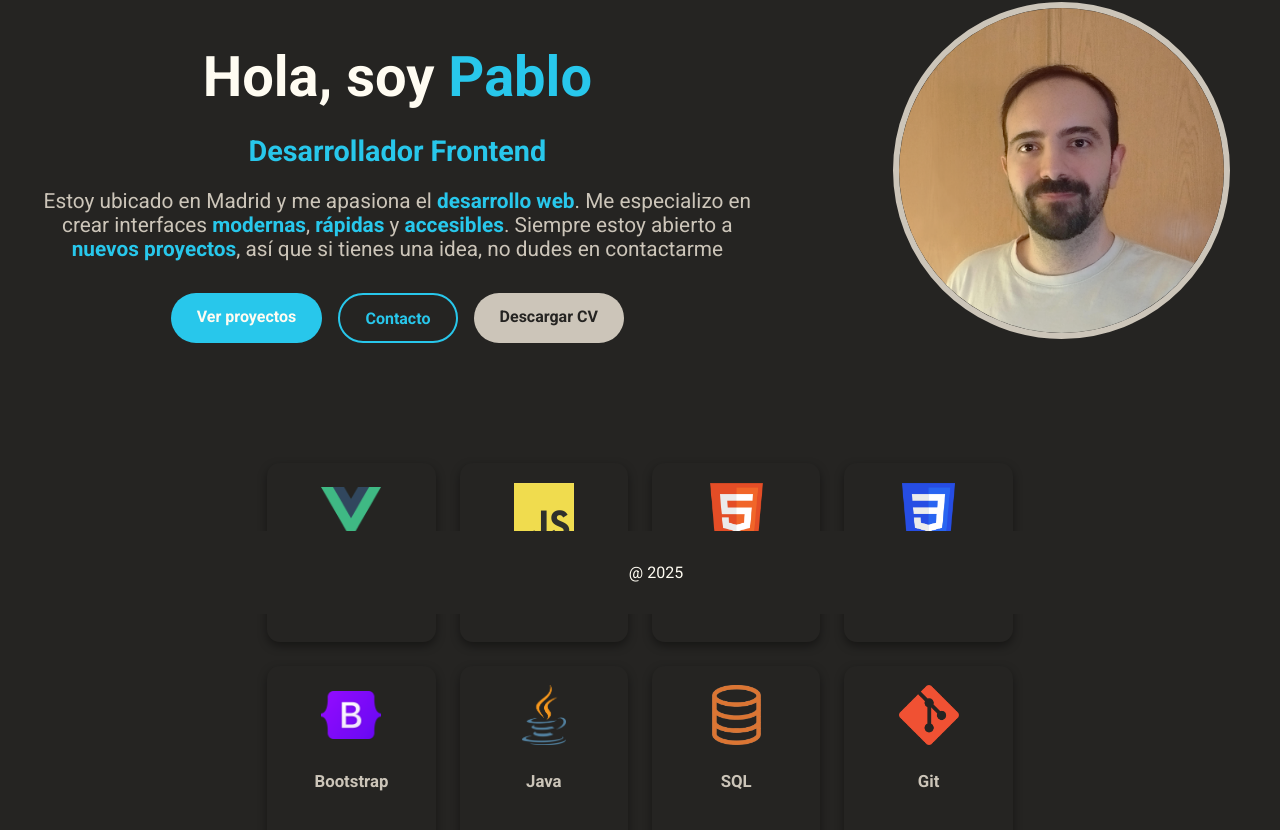
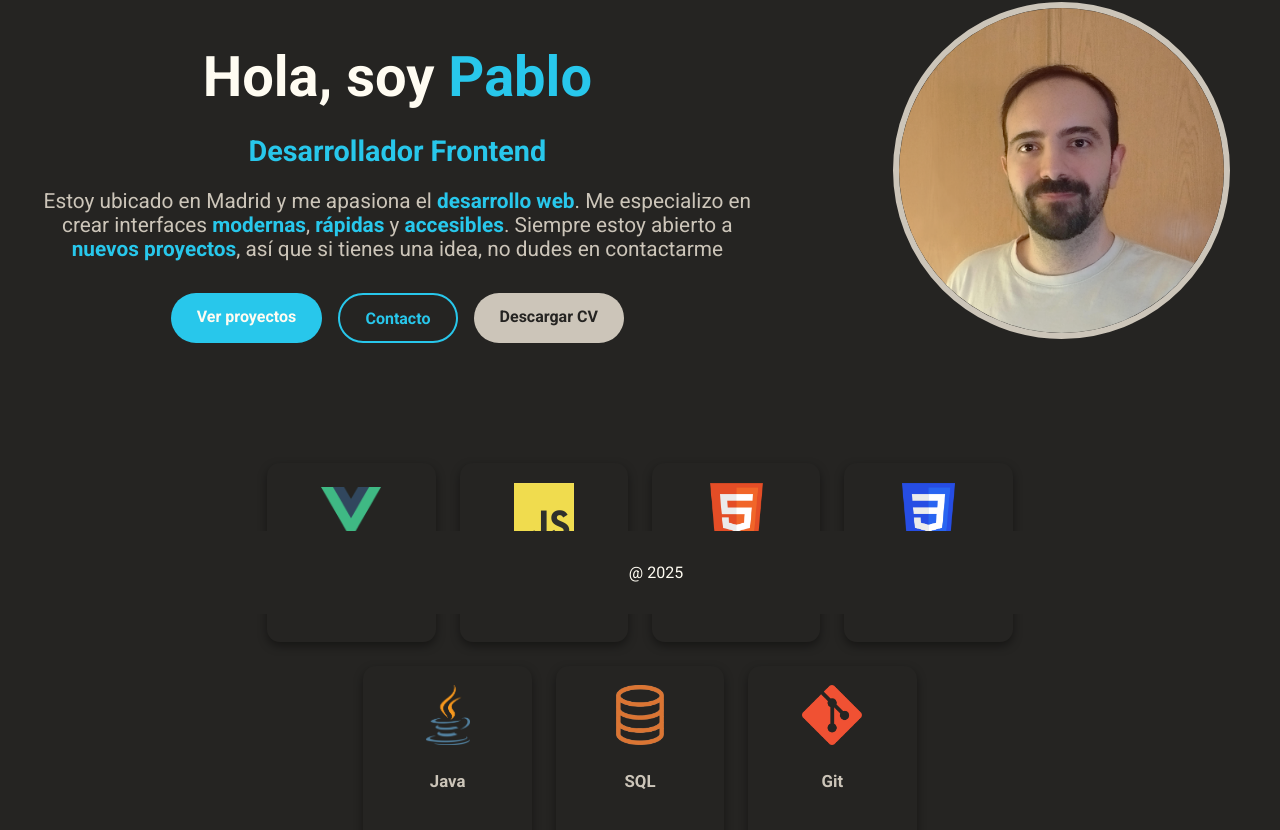
Before and after one commit to pablov-git/portfolio, a Vue app: page / in a window 1280 px wide. Shown: the part 186-1016 px from the top of the page. Built offline with nearby package versions, Linux system fonts and the light colour scheme.

Commit message:
I added the README file

```diff
--- a/src/components/ProjectCard.vue
+++ b/src/components/ProjectCard.vue
@@ -114,5 +114,4 @@ defineProps({
     padding: 0.6rem;
   }
 }
-
 </style>
--- a/src/views/ContactView.vue
+++ b/src/views/ContactView.vue
@@ -228,5 +228,4 @@ const sendEmail = (e) => {
     padding-bottom: 3rem;
   }
 }
-
 </style>
--- a/src/views/HomeView.vue
+++ b/src/views/HomeView.vue
@@ -7,7 +7,6 @@ const technologies = [
   { name: 'JavaScript', logo: '/logos/javascript.png', level: 3 },
   { name: 'HTML5', logo: '/logos/html.png', level: 4 },
   { name: 'CSS3', logo: '/logos/css.png', level: 4 },
-  { name: 'Bootstrap', logo: '/logos/bootstrap.png', level: 4 },
   { name: 'Java', logo: '/logos/java.png', level: 2 },
   { name: 'SQL', logo: '/logos/sql.png', level: 2 },
   { name: 'Git', logo: '/logos/git.png', level: 3 }
@@ -192,7 +191,6 @@ const technologies = [
 
 /* --- TABLET --- */
 @media (max-width: 1024px) {
-  /* Contenedor principal */
   .container {
     flex-direction: row-reverse;
     gap: 3rem;
--- a/src/views/ProjectView.vue
+++ b/src/views/ProjectView.vue
@@ -17,7 +17,7 @@ const projects = [
   {
     title: 'To Do List',
     image: '/thumbnails/proyectoTodolist.png',
-    technologies: ["JavaScript", "Bootstrap", "HTML5", "CSS3"],
+    technologies: ["JavaScript", "HTML5", "CSS3"],
     link: 'https://github.com/pablov-git/to-do-list'
   },
 ]
```
Also changed, not shown: src/components/TitleComponent.vue (deleted, +0 -15 lines), 1 other file (tests, documents, lock files or other folders).
